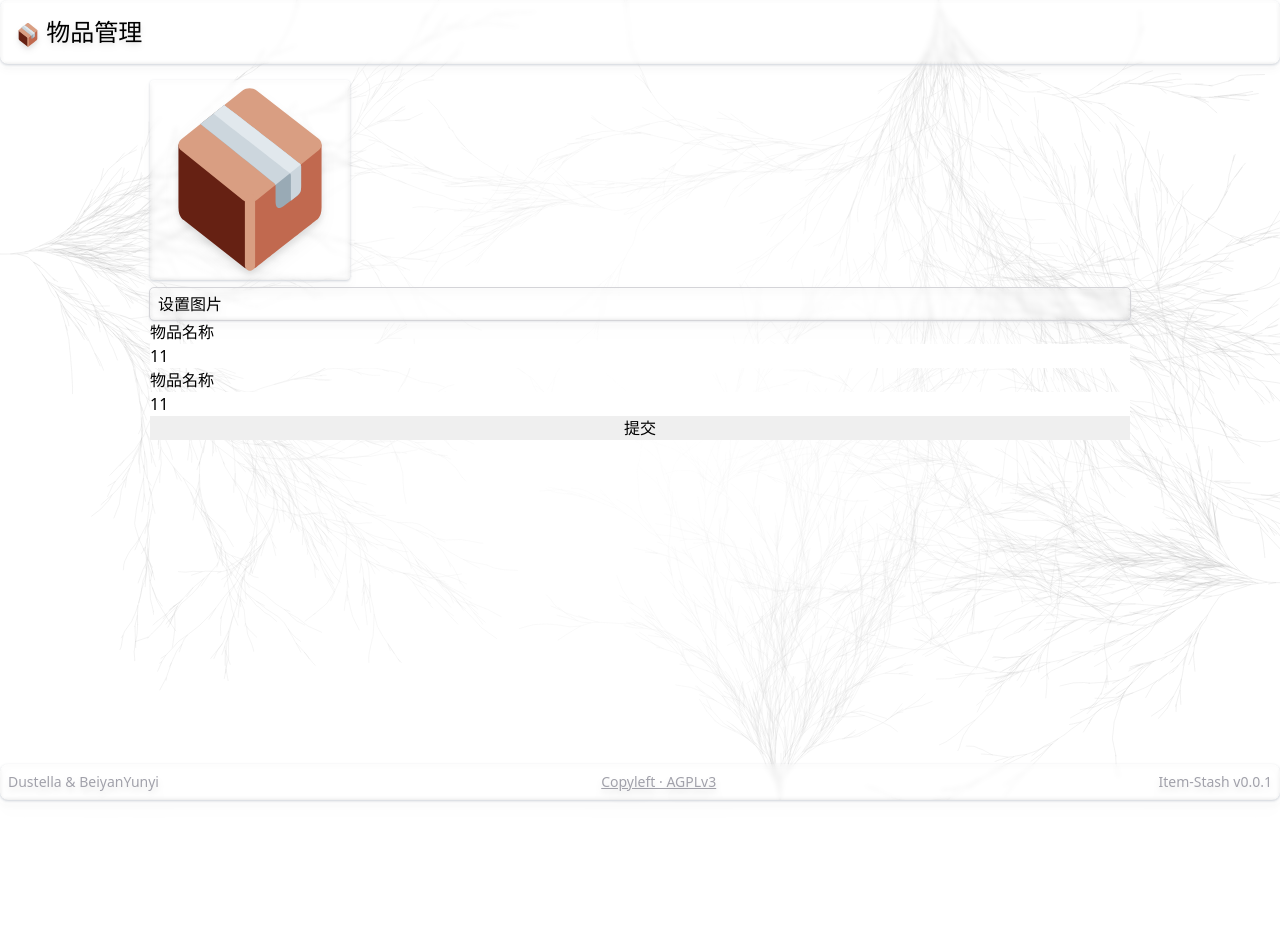
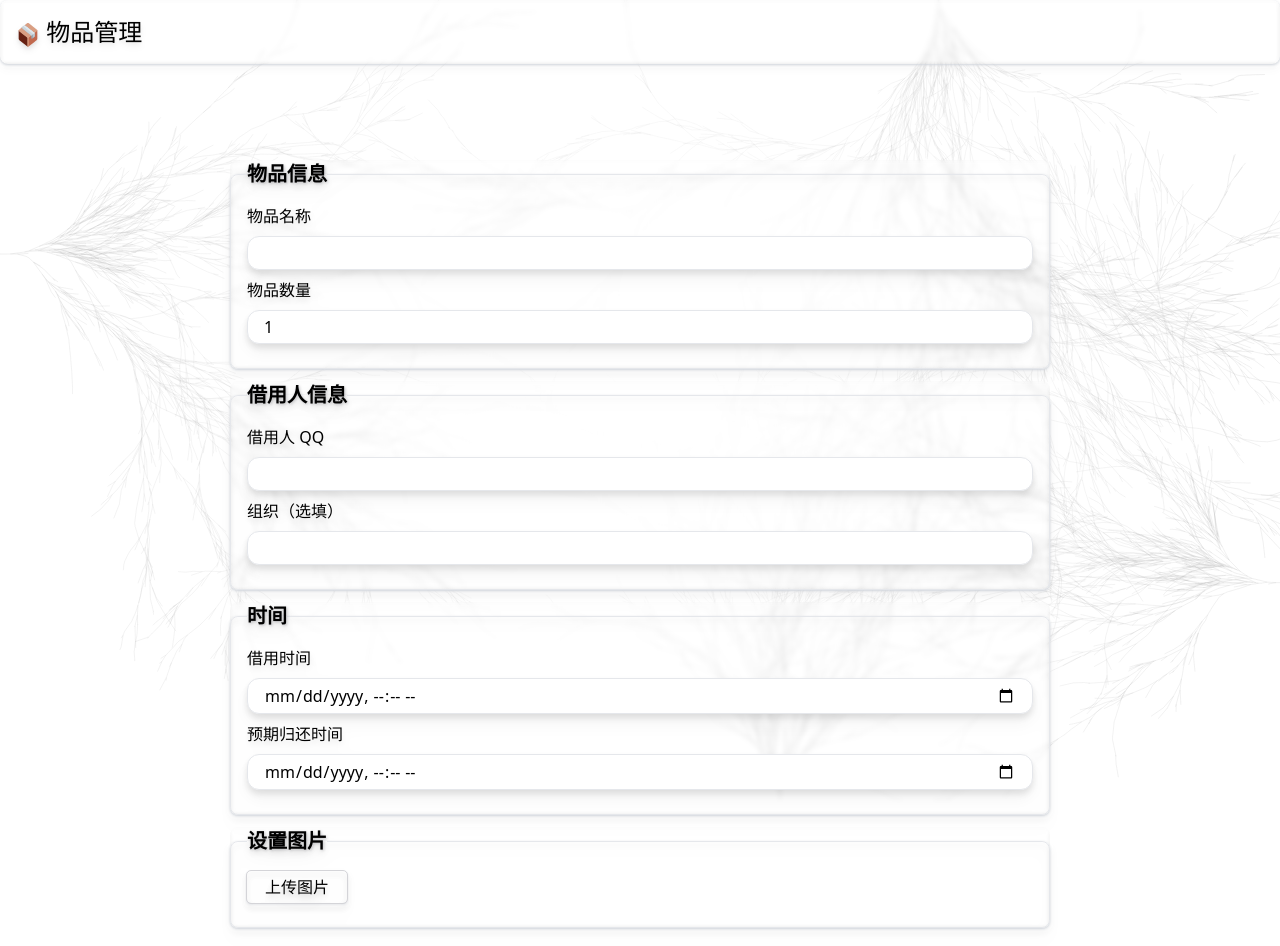
Before and after one commit to Kaleido-Studio/item-stash, a Nuxt app: page /rent in a window 1280 px wide. Shown: the top 946 px of the page. Before the commit the page ends 800 px from the top, so only its background shows below. Built offline with nearby package versions, Linux system fonts and the light colour scheme.

Commit message:
🚑 form layout done

```diff
--- a/pages/rent.vue
+++ b/pages/rent.vue
@@ -1,21 +1,101 @@
 <template>
   <div class="max-w-[980px] mx-auto">
-    <form
-      id="data-form"
-      enctype="multipart/form-data"
-      class="flex flex-col"
-      action="/api/submit"
-      method="POST"
-      @submit="submit"
-    >
-      <img v-if="imageURL" :src="imageURL" height="200" width="200" class="rounded p-2 card" />
-      <label class="cursor-pointer strongify rounded px-2 py-1 mt-2 card">
-        <input hidden accept="image/*" type="file" @change="handleInput" />
-        设置图片
-      </label>
-      <label class=""> 物品名称 </label><input name="name" value="11" type="text" />
-      <label class=""> 物品名称 </label><input name="date" value="11" type="text" />
-      <button type="submit">提交</button>
+    <form id="data-form" class="flex flex-col flex-gap-3 sm:p-20 p-3" @submit.prevent="submit">
+      <fieldset class="b-1 p-4 card">
+        <legend class="font-bold text-xl text-shadow-sm">物品信息</legend>
+        <label class="">
+          <p>物品名称</p>
+          <input
+            class="b-1 rounded-xl p-1 my-2 px-4 w-full"
+            name="name"
+            :value="$route.query.name"
+            type="text"
+          />
+        </label>
+        <label class="">
+          <p>物品数量</p>
+          <input class="b-1 rounded-xl p-1 my-2 px-4 w-full" name="name" :value="1" type="number" />
+        </label>
+      </fieldset>
+
+      <fieldset class="b-1 p-4 card">
+        <legend class="font-bold text-xl text-shadow-sm">借用人信息</legend>
+        <label for="item-org" class="">
+          <p>借用人 QQ</p>
+          <input
+            id="item-date"
+            class="b-1 rounded-xl p-1 my-2 px-4 w-full"
+            name="org"
+            type="text"
+          />
+        </label>
+        <label for="item-org" class="">
+          <p>组织（选填）</p>
+          <input
+            id="item-date"
+            class="b-1 rounded-xl p-1 my-2 px-4 w-full"
+            name="org"
+            type="text"
+          />
+        </label>
+      </fieldset>
+
+      <fieldset class="b-1 p-4 card">
+        <legend class="font-bold text-xl text-shadow-sm">时间</legend>
+        <label>
+          借用时间
+          <input type="datetime-local" class="b-1 rounded-xl p-1 my-2 px-4 w-full" name="date" />
+        </label>
+        <label>
+          预期归还时间
+          <input type="datetime-local" class="b-1 rounded-xl p-1 my-2 px-4 w-full" name="date" />
+        </label>
+      </fieldset>
+
+      <fieldset class="b-1 p-4 card">
+        <legend class="font-bold text-xl text-shadow-sm">设置图片</legend>
+        <!-- <br class="h-0" /> -->
+        <label
+          class="cursor-pointer strongify rounded px-2 mb-2 py-1 block w-25 text-center card"
+          @click="preview"
+        >
+          {{ file ? '预览图片' : '上传图片' }}
+          <input name="img" hidden accept="image/*" type="file" @change="handleInput" />
+        </label>
+        {{ file ? '成功选择了图片' : '' }}
+      </fieldset>
+
+      <dialog ref="previewWindow" class="rounded-xl animate-fadein animater">
+        <fieldset class="b-1 p-4 card">
+          <legend class="font-bold text-xl">图片预览</legend>
+          <img v-if="imageURL" :src="imageURL" height="200" width="200" class="rounded p-2 card" />
+        </fieldset>
+        <div class="flex justify-between pt-10">
+          <button
+            class="cursor-pointer strongify rounded px-2 mb-2 py-1 block w-25 text-center card"
+            @click="
+              imageURL = null;
+              file = null;
+              previewWindow?.close();
+            "
+          >
+            重新选择
+          </button>
+          <button
+            class="cursor-pointer strongify rounded px-2 mb-2 py-1 block w-25 text-center card"
+            @click="previewWindow?.close()"
+          >
+            确认
+          </button>
+        </div>
+      </dialog>
+
+      <input
+        id="sub"
+        class="cursor-pointer strongify rounded px-2 py-1 mt-2 bg-transparent"
+        type="submit"
+        value="提交"
+      />
     </form>
   </div>
 </template>
@@ -23,30 +103,67 @@
 <script setup lang="ts">
 import icon from '../assets/favicon.svg';
 
-interface Item {
-  id: string;
-  name: string;
-}
-const getForm = () => document.getElementById('data-form') as HTMLFormElement;
 const file = ref<File | null>(null);
 const imageURL = ref<string | null>(icon);
-watch(file, async () => {
-  if (!file.value) {
-    imageURL.value = null;
-    return;
-  }
-  const buffer = await file.value.arrayBuffer();
-  const blob = new Blob([buffer], { type: file.value.type });
-  imageURL.value = URL.createObjectURL(blob);
-});
+const previewWindow = ref<HTMLDialogElement | null>();
+
 const handleInput = (e: Event) => {
   const inputElement = e.target as HTMLInputElement;
   if (!inputElement.files) return;
+  if (inputElement.files.length === 0) return;
   [file.value] = inputElement.files;
+
+  const reader = new FileReader();
+  reader.readAsDataURL(file.value);
+  reader.onloadend = () => {
+    imageURL.value = reader.result as string;
+  };
 };
-const route = useRoute();
 
-const query = computed(() => route.query);
+const submit = async (e: Event) => {
+  const form = new FormData(e.target as HTMLFormElement);
+};
+
+const preview = (e: Event) => {
+  if (file.value === null) return;
+  e.stopPropagation();
+  e.preventDefault();
+  previewWindow.value?.showModal();
+};
 </script>
 
-<style module></style>
+<style module>
+@keyframes fadein {
+  from {
+    opacity: 0;
+    transform: scale(0.6);
+  }
+  to {
+    opacity: 1;
+    transform: scale(1);
+  }
+}
+
+@keyframes fadeout {
+  from {
+    opacity: 1;
+    transform: scale(1);
+  }
+  to {
+    opacity: 0;
+    transform: scale(0.6);
+  }
+}
+
+dialog[open] {
+  animation-name: fadein;
+  animation-duration: 0.4s;
+  animation-fill-mode: both;
+}
+
+dialog {
+  animation-name: fadeout;
+  animation-duration: 0.4s;
+  animation-fill-mode: both;
+}
+</style>
```
